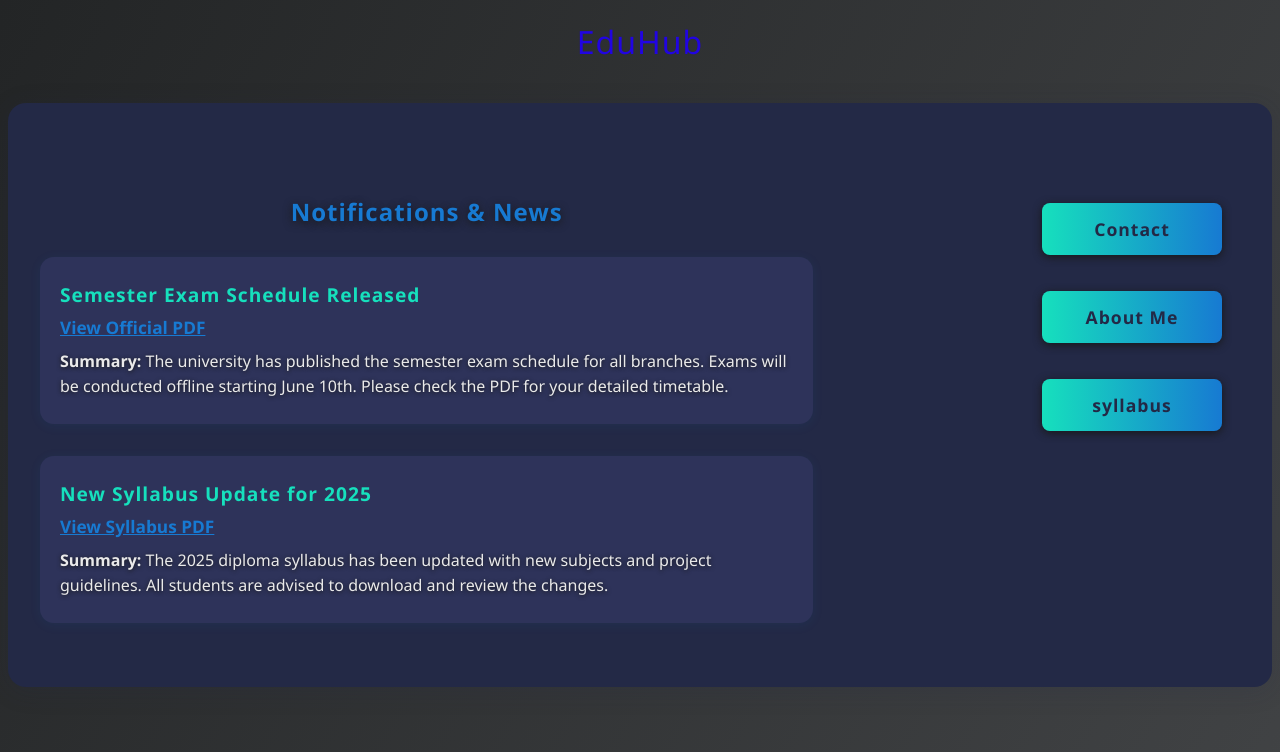
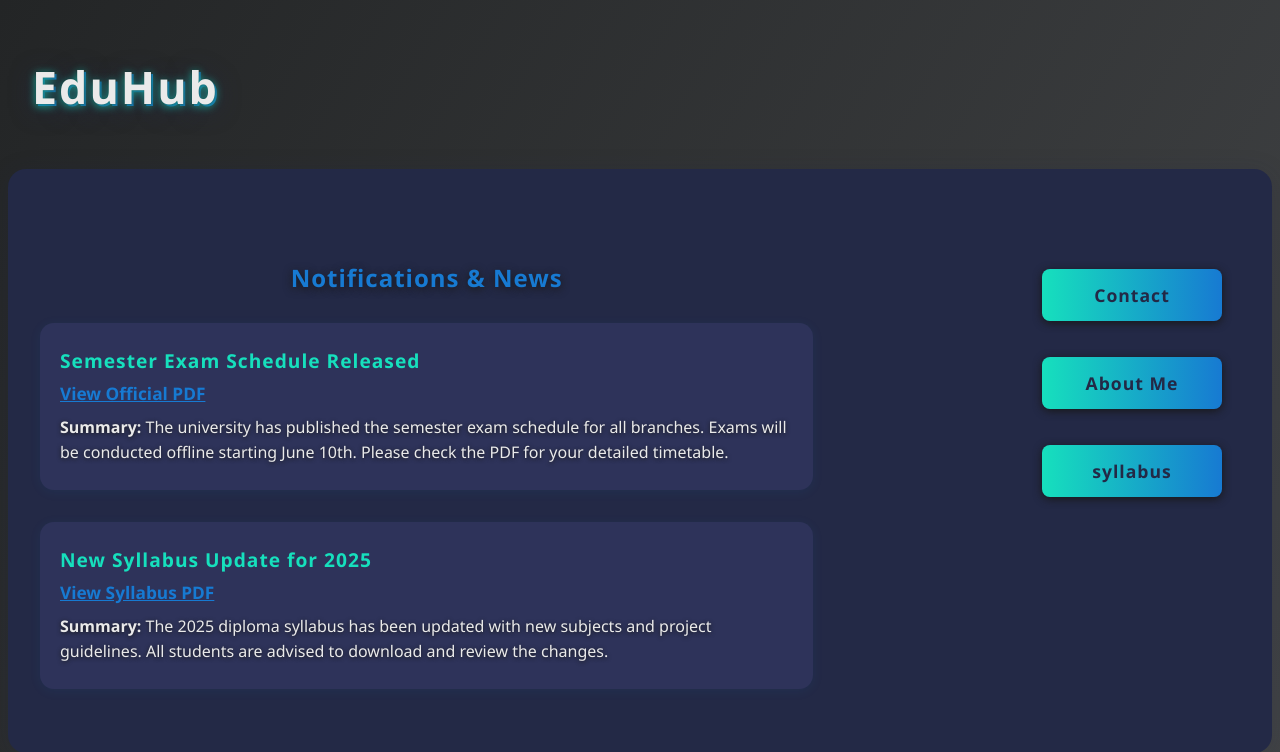
Before and after one commit to LSRINIKETHREDDY/mine, a Flask app: page / in a window 1280 px wide. Shown: the top 752 px of the page. Run offline with Flask 2, Linux system fonts and the light colour scheme.

Commit message:
updating

```diff
--- a/project/static/style.css
+++ b/project/static/style.css
@@ -209,13 +209,19 @@ p {
 }
 
 .site-title {
-    flex: 1;
+    color: #fff;
+    font-size: 3.2em;
+    font-weight: 900;
+    letter-spacing: 2.5px;
     text-align: center;
-    color: #eaeaea;
-    font-size: 2.8em;
-    font-weight: 800;
     margin: 0;
-    letter-spacing: 2px;
+    margin-bottom: 12px;
+    text-shadow:
+        0 4px 24px #232946,
+        0 2px 8px #16e0bd,
+        0 0 2px #000,
+        2px 2px 0 #177ad2;
+    /* Try different shadow colors for best visibility */
 }
 
 .site-header nav {
--- a/project/templates/mainpage.html
+++ b/project/templates/mainpage.html
@@ -5,19 +5,10 @@
     <title>EduHub</title>
     <link rel="stylesheet" href="{{ url_for('static', filename='style.css') }}">
 </head>
-<header>
-
-    <style>
-        h1 {
-            color: #2104e2; /* Same color as notification and news */
-            text-align: center;
-            margin-top: 20px;
-        }
-    </style>
-    <h1>EduHub</h1>
-
-</header>
 <body>
+    <header class="site-header">
+        <h1 class="site-title">EduHub</h1>
+    </header>
     <div class="main-flex">
         <section class="notification-section">
             <h2>Notifications & News</h2>
```
